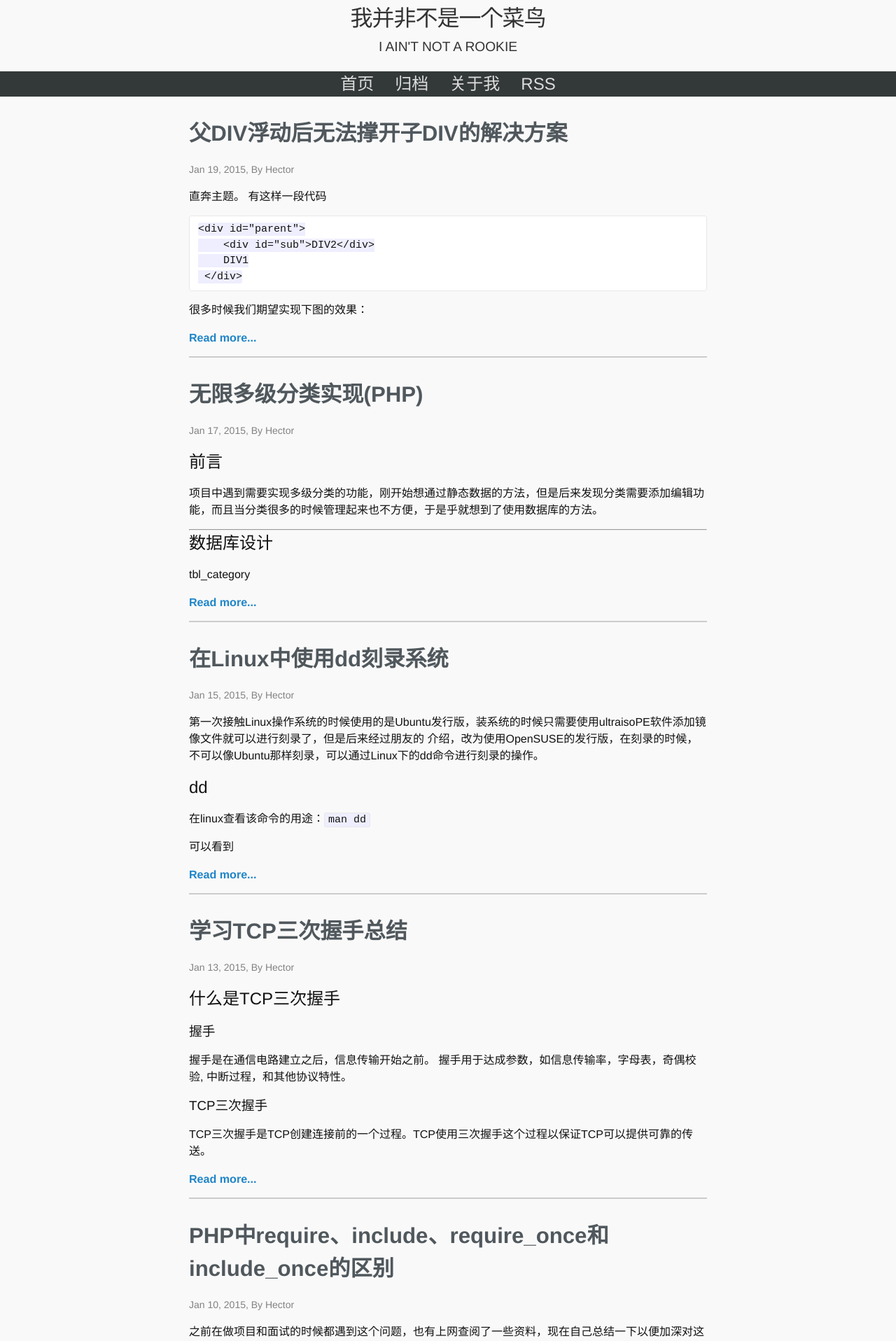
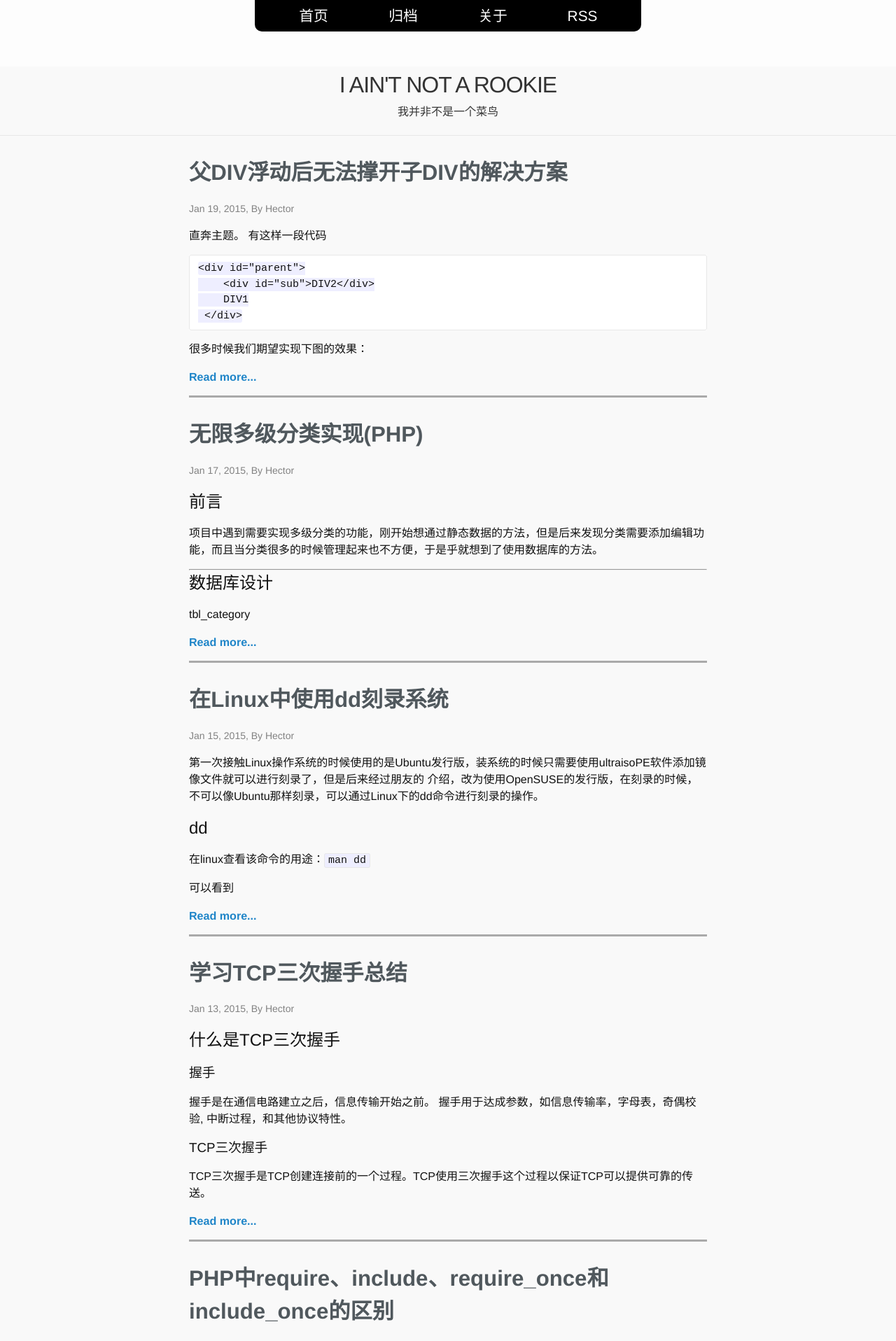
Before and after one commit to hoohack/hoohack.github.io, a Jekyll site: the page built from index.html, in a window 1280 px wide. Shown: the top 1916 px of the page at 70% size. Built offline with Jekyll 4.4.1, drawn with Linux system fonts in a browser that asks for light colours; the list of posts is cut into pages by our own code; comment, search, counter and statistics services are not loaded.

Commit message:
update navigation

```diff
--- a/_includes/header.html
+++ b/_includes/header.html
@@ -1,17 +1,17 @@
+<nav class="site-nav">
+    <ul>
+        <li>
+            <a href="/">首页</a></li><li>
+            <a href="/archives/">归档</a></li><li>
+            <a href="/about/">关于</a></li><li>
+            <a href="/feed.xml">RSS</a></li>
+    </ul>
+</nav>
+
 <header class="site-header">
 
-  <div class="blog-header">
-      <h3><a class="site-title" href="{{ site.baseurl }}/">{{ site.title }}</a></h3>
-      <h4>I AIN'T NOT A ROOKIE</h4>
-  </div>
+    <div class="blog-header">
+        <h3><a class="site-title" href="{{ site.baseurl }}/">I AIN'T NOT A ROOKIE</a></h3>
+        <h4>{{ site.title }}</h4>
+    </div>
 </header>
-
-<nav class="site-nav">
-  <ul>
-    <li>
-        <a href="/">首页</a></li><li>
-        <a href="/archives/">归档</a></li><li>
-        <a href="/about/">关于我</a></li><li>
-        <a href="/feed.xml">RSS</a></li>
-  </ul>
-</nav>
--- a/_sass/_base.scss
+++ b/_sass/_base.scss
@@ -157,8 +157,6 @@ table, tr, td, th {
     border:1px solid #ddd!important
 }
 
-
-
 /**
  * Wrapper
  */
--- a/_sass/_layout.scss
+++ b/_sass/_layout.scss
@@ -37,7 +37,7 @@
 
 .blog-header h4 {
     font-weight: normal;
-    font-size: 1.2em;
+    font-size: 1em;
     line-height: 1;
     margin-top: 10px;
     color: #333 !important;
@@ -47,27 +47,27 @@
     margin-left: auto;
     margin-right: auto;
     text-align: center;
-    background-color: #333838;
 
     @extend %clearfix;
 
     ul {
-        list-style: none;
+        width: 40%;
         display: inline-block;
-        margin-left: auto;
-        margin-right: auto;
-        margin-bottom: -7px;
-        text-align: center;
+        margin: 0 0 50px;
+        padding: 4px 20px;
+        background-color: #000;
+        vertical-align: top;
+        border-radius: 0 0 10px 10px;
     }
 
     li {
+        display: block;
         float: left;
-        margin-left: 30px;
-        font-size: 1.5em;
-    }
-
-    ul li:first-child {
-        margin-left: 0;
+        list-style: none;
+        font-size: 1.3em;
+        line-height: 1.8;
+        text-align: center;
+        width:25%;
     }
 
     .menu-icon {
@@ -87,7 +87,7 @@
     @include media-query($on-palm) {
         top: 9px;
         right: 30px;
-        background-color: #333838;
+        background-color: #000;
         border: 1px solid $grey-color-light;
         border-radius: 5px;
         text-align: center;
@@ -111,6 +111,11 @@
             }
         }
 
+        ul {
+            width: 50%;
+            font-size: 0.8em;
+        }
+
         .trigger {
             clear: both;
             display: none;
@@ -129,7 +134,16 @@
 }
 
 .site-nav a {
-    color: #ddd;
+    display: block;
+    color: #fff;
+    border-radius: 4px;
+}
+
+.site-nav a:hover {
+    -webkit-box-shadow: inset 0 0 1px #fff;
+    -moz-box-shadow: inset 0 0 1px #fff;
+    box-shadow: inset 0 0 1px #fff;
+    background-color: #1a1a1a;
 }
 
 .archive_head {
@@ -239,7 +253,7 @@
 
     > li {
         margin-bottom: $spacing-unit;
-        border-bottom: 2px solid #ccc;
+        border-bottom: 3px solid #aaa;
     }
 }
 
```
Also changed, not shown: index.html (+0 -20 lines).
